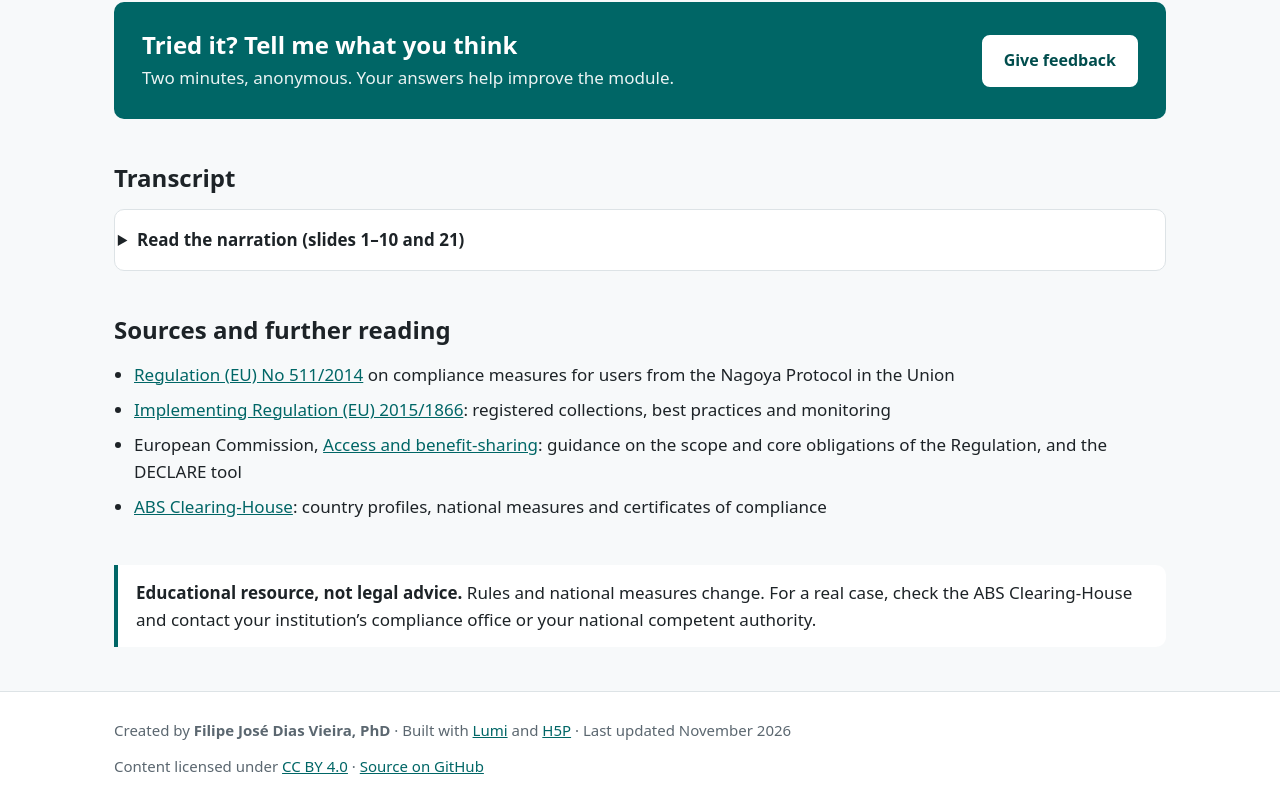
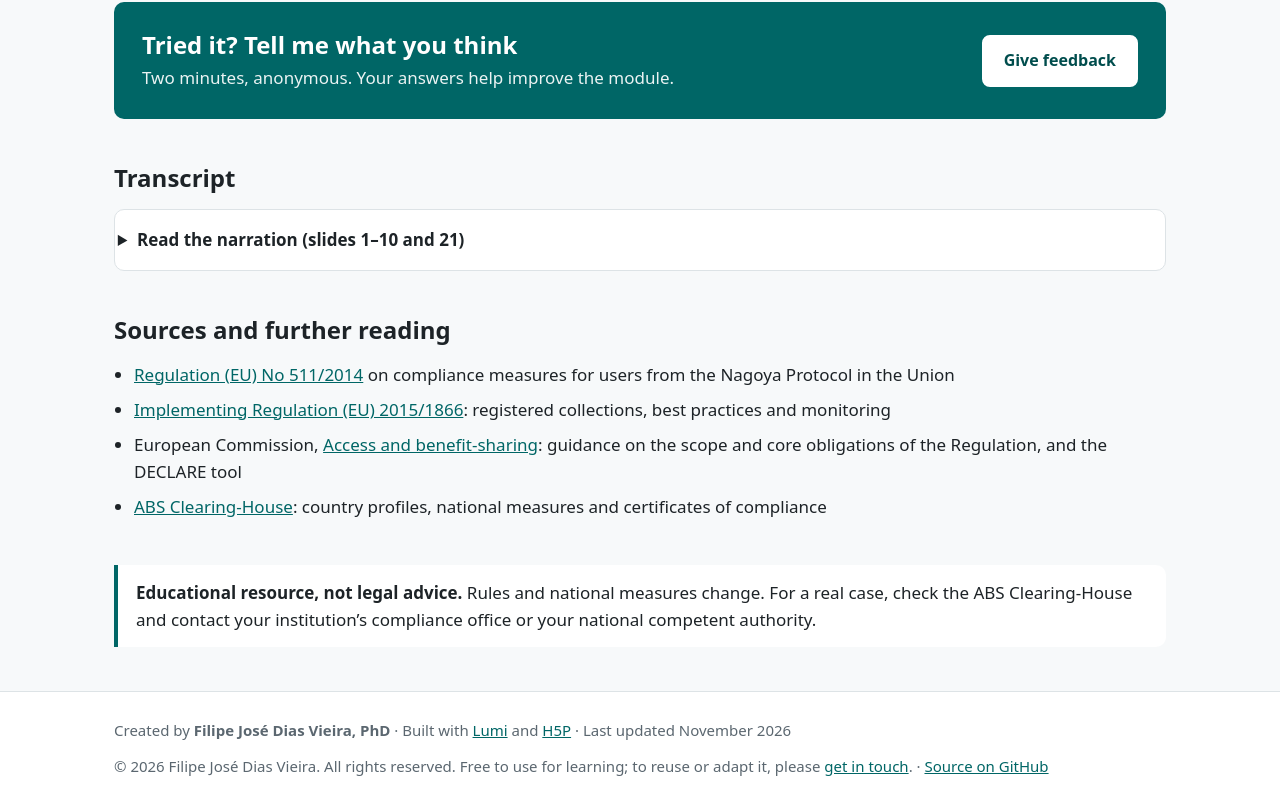
Before and after one commit to filipejdvieira/nagoya-protocol-module, a plain HTML site: page index.html in a window 1280 px wide. Shown: the part 1645-2449 px from the top of the page. Drawn offline with Linux system fonts and the light colour scheme.

Commit message:
Update footer content and copyright notice

```diff
--- a/index.html
+++ b/index.html
@@ -303,7 +303,7 @@
 <footer>
   <div class="wrap">
     <p>Created by <strong>Filipe José Dias Vieira, PhD</strong> · Built with <a href="https://lumi.education/">Lumi</a> and <a href="https://h5p.org/">H5P</a> · Last updated November 2026</p>
-    <p>Content licensed under <a href="https://creativecommons.org/licenses/by/4.0/">CC BY 4.0</a> · <a href="https://github.com/filipejdvieira/nagoya-protocol-module">Source on GitHub</a></p>
+   <p>© 2026 Filipe José Dias Vieira. All rights reserved. Free to use for learning; to reuse or adapt it, please <a href="mailto:filipe.jd.vieira@gmail.com">get in touch</a>. · <a href="https://github.com/filipejdvieira/nagoya-protocol-module">Source on GitHub</a></p>
   </div>
 </footer>
 
```
